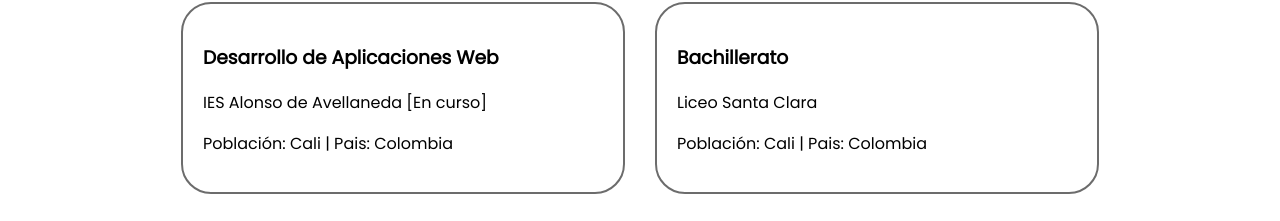
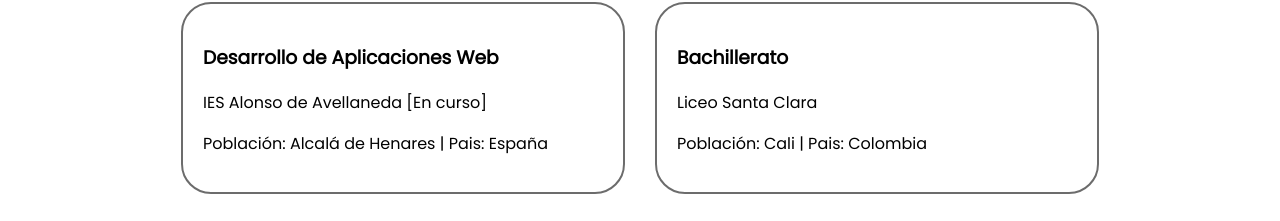
Before and after one commit to DanielaVillegas4/DanielaVillegas4.github.io, a plain HTML site: page index.html in a window 1280 px wide. Shown: the part 976-1197 px from the top of the page. Drawn offline with Linux system fonts and the light colour scheme.

Commit message:
Update index.html

```diff
--- a/index.html
+++ b/index.html
@@ -57,7 +57,7 @@
             <div class="cajas">
                 <h3>Desarrollo de Aplicaciones Web</h3>
                 <p>IES Alonso de Avellaneda [En curso]</p>
-                <p>Población: Cali | Pais: Colombia</p>
+                <p>Población: Alcalá de Henares | Pais: España</p>
             </div>
 
             <div class="cajas">
```
